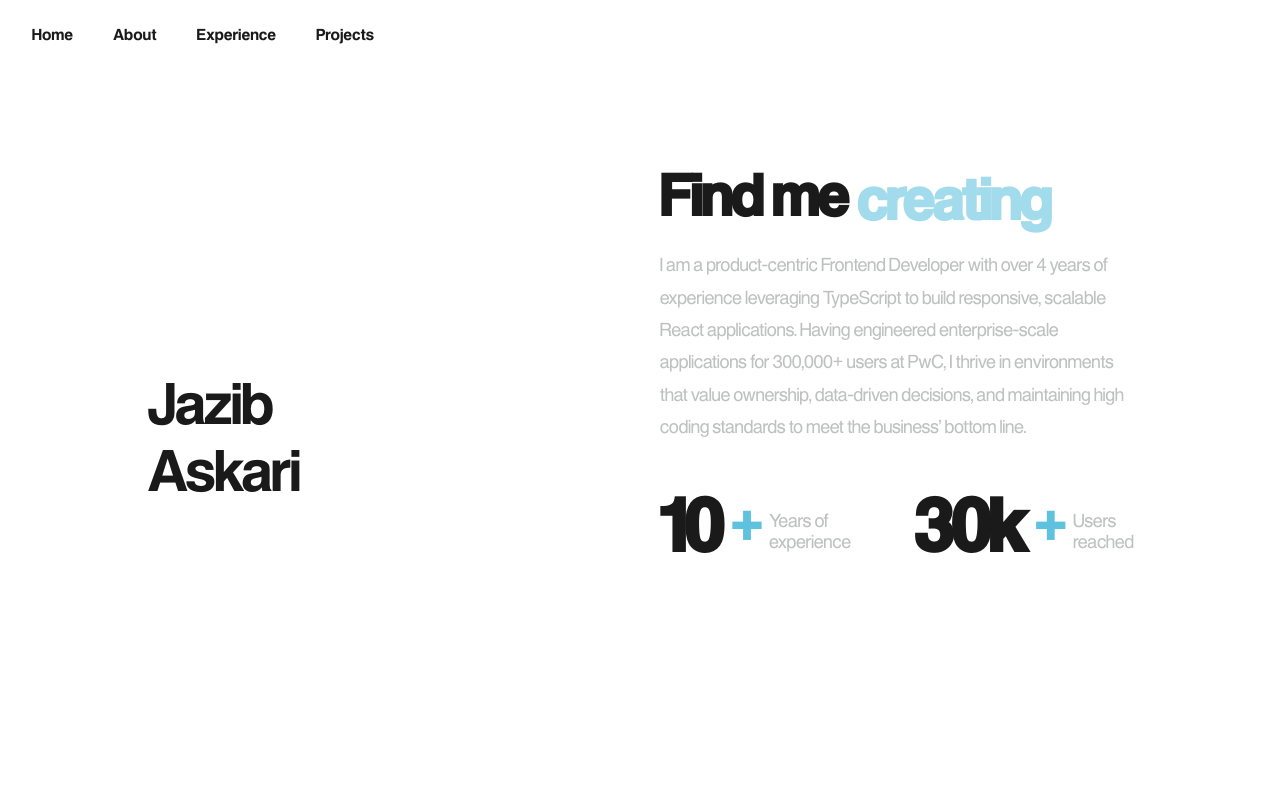
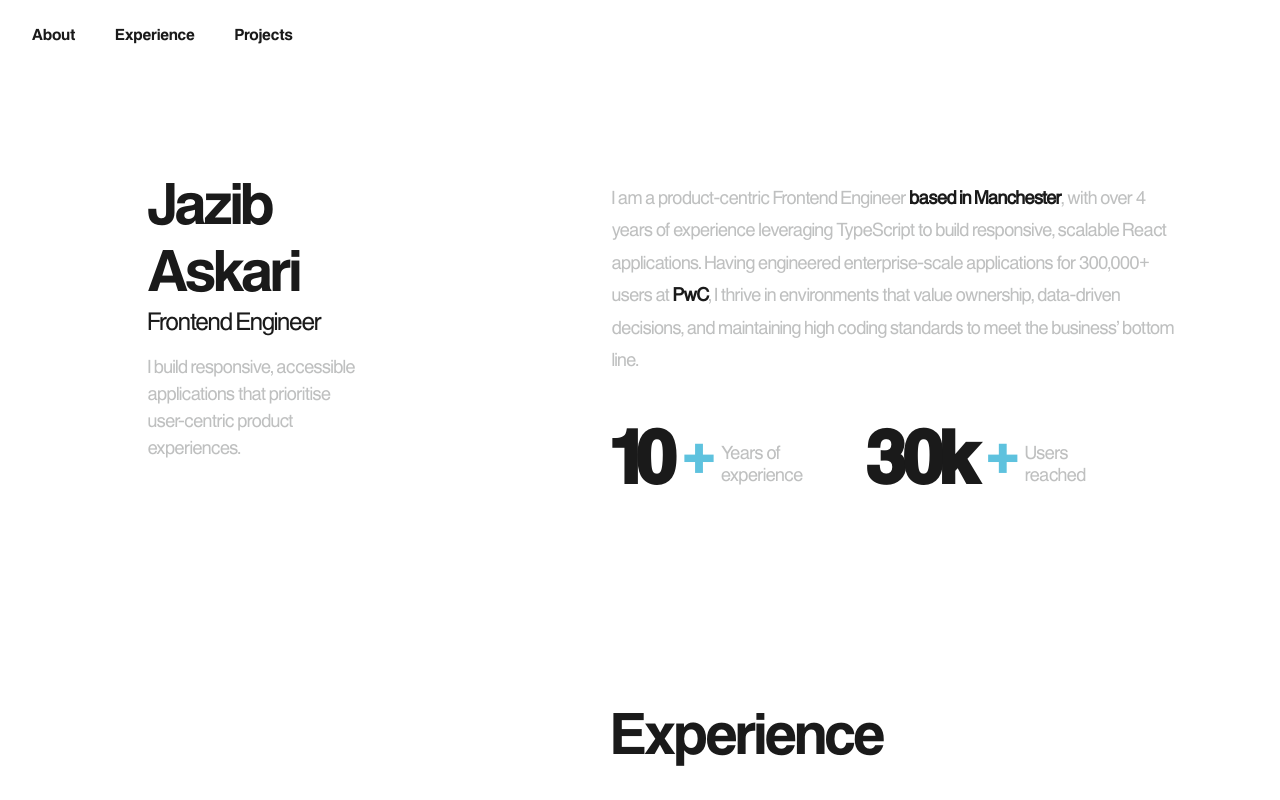
Before and after one commit to jazibaskari/jazib-askari, a React (Vite) app in the folder jazib-askari/: page / in a window 1280 px wide. Shown: the top 800 px of the page. Built offline with nearby package versions, Linux system fonts and the light colour scheme; some icons are missing.

Commit message:
feat(ui): update section styling

```diff
--- a/jazib-askari/src/components/about/AboutSection.tsx
+++ b/jazib-askari/src/components/about/AboutSection.tsx
@@ -1,26 +1,12 @@
-import { useState, useEffect } from "react";
 import Section from "../shared/Section";
 import { Typography, Box, Stack } from "@mui/material";
 import TextAnimation from "../../animations/AnimatedText";
-import { motion, AnimatePresence } from "framer-motion";
 
 interface AboutSectionProps {
   trigger: number;
 }
 
-const words = ["developing", "designing", "creating"];
-
 const AboutSection = ({ trigger }: AboutSectionProps) => {
-  const [index, setIndex] = useState(0);
-
-  useEffect(() => {
-    const interval = setInterval(() => {
-      setIndex((prev) => (prev + 1) % words.length);
-    }, 3000);
-    return () => clearInterval(interval);
-  }, []);
-
-  const longestWord = words.reduce((a, b) => (a.length > b.length ? a : b));
   const statColor = "#bfc0c0";
 
   return (
@@ -44,57 +30,8 @@ const AboutSection = ({ trigger }: AboutSectionProps) => {
                 mb: 2,
                 lineHeight: 1.2,
               }}
-            >
-              <Box
-                component="span"
-                sx={{
-                  display: "inline-block",
-                  whiteSpace: "nowrap",
-                  verticalAlign: "baseline",
-                }}
-              >
-                Find me&nbsp;
-                <Box
-                  component="span"
-                  sx={{
-                    position: "relative",
-                    display: "inline-grid",
-                    color: "text.tertiary",
-                    verticalAlign: "baseline",
-                  }}
-                >
-                  <Typography
-                    variant="h2"
-                    component="span"
-                    sx={{
-                      fontWeight: "bold",
-                      visibility: "hidden",
-                      height: 0,
-                      display: "block",
-                    }}
-                  >
-                    {longestWord}
-                  </Typography>
-                  <AnimatePresence mode="wait">
-                    <motion.span
-                      key={words[index]}
-                      initial={{ opacity: 0, y: 10 }}
-                      animate={{ opacity: 1, y: 0 }}
-                      exit={{ opacity: 0, y: -10 }}
-                      transition={{ duration: 0.4, ease: "easeOut" }}
-                      style={{
-                        gridArea: "1 / 1",
-                        display: "block",
-                      }}
-                    >
-                      {words[index]}
-                    </motion.span>
-                  </AnimatePresence>
-                </Box>
-              </Box>
-            </Typography>
+            ></Typography>
           </TextAnimation>
-
           <TextAnimation duration={0.1} trigger={trigger}>
             <Typography
               variant="body1"
@@ -104,12 +41,25 @@ const AboutSection = ({ trigger }: AboutSectionProps) => {
                 maxWidth: "800px",
               }}
             >
-              I am a product-centric Frontend Developer with over 4 years of
-              experience leveraging TypeScript to build responsive, scalable
-              React applications. Having engineered enterprise-scale
-              applications for 300,000+ users at PwC, I thrive in environments
-              that value ownership, data-driven decisions, and maintaining high
-              coding standards to meet the business' bottom line.
+              I am a product-centric Frontend Engineer{" "}
+              <Box
+                component="span"
+                sx={{ fontWeight: "bold", color: "text.primary" }}
+              >
+                based in Manchester
+              </Box>
+              , with over 4 years of experience leveraging TypeScript to build
+              responsive, scalable React applications. Having engineered
+              enterprise-scale applications for 300,000+ users at{"  "}
+              <Box
+                component="span"
+                sx={{ fontWeight: "bold", color: "text.primary" }}
+              >
+                PwC
+              </Box>
+              , I thrive in environments that value ownership, data-driven
+              decisions, and maintaining high coding standards to meet the
+              business' bottom line.
             </Typography>
           </TextAnimation>
         </Box>
--- a/jazib-askari/src/components/experience/ExperienceSection.tsx
+++ b/jazib-askari/src/components/experience/ExperienceSection.tsx
@@ -257,9 +257,7 @@ const ExperienceSection = ({ trigger }: ExperienceSectionProps) => {
   return (
     <Section id="Experience">
       <TextAnimation duration={0.6} trigger={trigger}>
-        <Typography variant="h2" sx={{ mb: { xs: 6, md: 8 } }}>
-          Experience
-        </Typography>
+        <Typography variant="h2">Experience</Typography>
       </TextAnimation>
       <Box sx={{ display: "flex", flexDirection: "column" }}>
         {displayedExperiences.map((exp, index) => (
--- a/jazib-askari/src/components/home/HomeSection.tsx
+++ b/jazib-askari/src/components/home/HomeSection.tsx
@@ -10,11 +10,20 @@ interface HomeSectionProps {
 const HomeSection = ({ trigger }: HomeSectionProps) => {
   const iconColor = "#5ec2de";
   return (
-    <Section id="Home" isHome={true}>
+    <Section id="Home">
       <TextAnimation duration={0.6} trigger={trigger}>
-        <Typography variant="h2" sx={{ mb: 0 }}>
-          Jazib Askari
+        <Typography variant="h2">Jazib Askari</Typography>
+      </TextAnimation>
+      <TextAnimation duration={0.6} trigger={trigger}>
+        <Typography variant="h5" sx={{ mb: 0 }}>
+          Frontend Engineer
         </Typography>
+        <TextAnimation duration={0.6} trigger={trigger}>
+          <Typography variant="body1" sx={{ mb: 0, color: "#bfc0c0", pt: 2 }}>
+            I build responsive, accessible applications that prioritise
+            user-centric product experiences.
+          </Typography>
+        </TextAnimation>
       </TextAnimation>
       <Stack direction="row" spacing={1} sx={{ ml: -1.5 }}>
         <TextAnimation duration={0.3} trigger={trigger}>
--- a/jazib-askari/src/components/shared/Navbar.tsx
+++ b/jazib-askari/src/components/shared/Navbar.tsx
@@ -12,7 +12,7 @@ import MenuIcon from "@mui/icons-material/Menu";
 import Brightness4Icon from "@mui/icons-material/Brightness4";
 import Brightness7Icon from "@mui/icons-material/Brightness7";
 import { ColourModeContext } from "../../context/ColourModeContext";
-const allSections = ["Home", "About", "Experience", "Projects"];
+const allSections = ["About", "Experience", "Projects"];
 interface NavbarProps {
   onNavClick?: () => void;
 }
@@ -24,9 +24,6 @@ const Navbar = ({ onNavClick }: NavbarProps) => {
     setMobileOpen(!mobileOpen);
   };
   const handleScroll = (id: string) => {
-    if (id === "Home") {
-      window.scrollTo({ top: 0, behavior: "smooth" });
-    } else {
     const el = document.getElementById(id);
     if (el) {
       const elementPosition =
@@ -38,7 +35,7 @@ const Navbar = ({ onNavClick }: NavbarProps) => {
         behavior: "smooth",
       });
     }
-    }
+
     setMobileOpen(false);
     if (onNavClick) onNavClick();
   };
--- a/jazib-askari/src/components/shared/Section.tsx
+++ b/jazib-askari/src/components/shared/Section.tsx
@@ -3,23 +3,22 @@ import type { ReactNode } from "react";
 interface SectionProps {
   id: string;
   children: ReactNode;
-  isHome?: boolean;
 }
-const Section = ({ id, children, isHome }: SectionProps) => (
+const Section = ({ id, children }: SectionProps) => (
   <Box
     component="section"
     id={id}
     sx={{
       width: "100%",
-      height: isHome ? "100vh" : "auto",
+      height: "auto",
       display: "flex",
       flexDirection: "column",
       boxSizing: "border-box",
-      px: isHome ? { xs: 4, md: "100px" } : { xs: 2, sm: 6, md: "100px" },
-      justifyContent: isHome ? "flex-end" : "flex-start",
-      pb: isHome ? "250px" : { xs: 8, md: 12 },
-      pt: isHome ? 0 : { xs: 8, md: 12 },
-      scrollMarginTop: isHome ? "0px" : "80px",
+      px: { xs: 2, sm: 6, md: "100px" },
+      justifyContent: "flex-start",
+      pb: { xs: 8, md: 12 },
+      pt: { xs: 8, md: 12 },
+      scrollMarginTop: "80px",
     }}
   >
     {children}
--- a/jazib-askari/src/pages/HomePage.tsx
+++ b/jazib-askari/src/pages/HomePage.tsx
@@ -27,8 +27,10 @@ const HomePage = ({ navTrigger }: HomePageProps) => {
           height: { md: "calc(100vh - 80px)" },
           display: "flex",
           flexDirection: "column",
-          justifyContent: "center",
+          justifyContent: "flex-start",
+          gap: { xs: 8, md: 12 },
           px: { xs: 2, md: 6 },
+          pb: { xs: 6, md: 12 },
         }}
       >
         <HomeSection trigger={navTrigger} />
@@ -38,9 +40,8 @@ const HomePage = ({ navTrigger }: HomePageProps) => {
           width: { xs: "100%", md: "60%" },
           display: "flex",
           flexDirection: "column",
-          gap: { xs: 8, md: 12 },
-          px: { xs: 2, md: 6 },
-          pb: { xs: 6, md: 12 },
+          gap: { xs: 1, md: 1 },
+          pb: { xs: 2, md: 2 },
         }}
       >
         <AboutSection trigger={navTrigger} />
--- a/jazib-askari/src/styles/designTokens.ts
+++ b/jazib-askari/src/styles/designTokens.ts
@@ -1,9 +1,9 @@
 export const spacing = {
-  xs: '4px',
-  sm: '8px',
-  md: '16px',
-  lg: '24px',
-  xl: '48px',
+  xs: "4px",
+  sm: "8px",
+  md: "16px",
+  lg: "24px",
+  xl: "48px",
 };
 export const typography = {
   families: {
@@ -11,12 +11,13 @@ export const typography = {
     medium: "Europa Medium, sans-serif",
   },
   sizes: {
-    h1: 'clamp(3rem, 8vw, 4.5rem)',
-    h2: 'clamp(2.5rem, 6vw, 3.5rem)',
-    h3: 'clamp(1rem, 3vw, 2rem)',
-    h4: 'clamp(1.25rem, 2.5vw, 1.5rem)',
-    body: 'clamp(1rem, 2vw, 1.125rem)',
-    button: '1rem',
+    h1: "clamp(3rem, 8vw, 4.5rem)",
+    h2: "clamp(2.5rem, 6vw, 3.5rem)",
+    h3: "clamp(1rem, 3vw, 2rem)",
+    h4: "clamp(1.25rem, 2.5vw, 1.5rem)",
+    h5: "clamp(1.25rem, 1.5vw, 1rem)",
+    body: "clamp(1rem, 2vw, 1.125rem)",
+    button: "1rem",
   },
   lineHeights: {
     h1: 1.1,
--- a/jazib-askari/src/styles/theme.ts
+++ b/jazib-askari/src/styles/theme.ts
@@ -1,6 +1,6 @@
-import { createTheme, type PaletteMode } from '@mui/material/styles';
-import { typography } from './designTokens';
-declare module '@mui/material/styles' {
+import { createTheme, type PaletteMode } from "@mui/material/styles";
+import { typography } from "./designTokens";
+declare module "@mui/material/styles" {
   interface TypeText {
     tertiary?: string;
     grey?: string;
@@ -12,7 +12,7 @@ export const getTheme = (mode: PaletteMode) =>
   createTheme({
     palette: {
       mode,
-      ...(mode === 'light'
+      ...(mode === "light"
         ? {
             primary: {
               main: "#5ec2de",
@@ -24,7 +24,7 @@ export const getTheme = (mode: PaletteMode) =>
             text: {
               primary: "#1a1a1a",
               secondary: "#666666",
-              tertiary:  "#5ec2de",
+              tertiary: "#5ec2de",
               grey: "#bfc0c0",
               quarternary: "#5ec2de",
             },
@@ -41,7 +41,7 @@ export const getTheme = (mode: PaletteMode) =>
             text: {
               primary: "#ffffff",
               secondary: "#b0b0b0",
-              tertiary:  "#5ec2de",
+              tertiary: "#5ec2de",
               grey: "#bfc0c0",
               quarternary: "#ffffff",
             },
@@ -71,6 +71,11 @@ export const getTheme = (mode: PaletteMode) =>
         fontSize: typography.sizes.h4,
         lineHeight: typography.lineHeights.h4,
       },
+      h5: {
+        fontFamily: typography.families.regular,
+        fontSize: typography.sizes.h4,
+        lineHeight: typography.lineHeights.h4,
+      },
       body1: {
         fontFamily: typography.families.regular,
         fontSize: typography.sizes.body,
@@ -79,7 +84,7 @@ export const getTheme = (mode: PaletteMode) =>
       button: {
         fontFamily: typography.families.medium,
         fontWeight: 500,
-        textTransform: 'none',
+        textTransform: "none",
         fontSize: typography.sizes.button,
       },
     },
@@ -87,7 +92,7 @@ export const getTheme = (mode: PaletteMode) =>
       MuiPaper: {
         styleOverrides: {
           root: {
-            backgroundImage: 'none',
+            backgroundImage: "none",
           },
         },
       },
```
Also changed, not shown: jazib-askari/src/components/projects/ProjectsSection.tsx (+8 -8 lines). Lines whose indentation alone changed are shown as unchanged.
